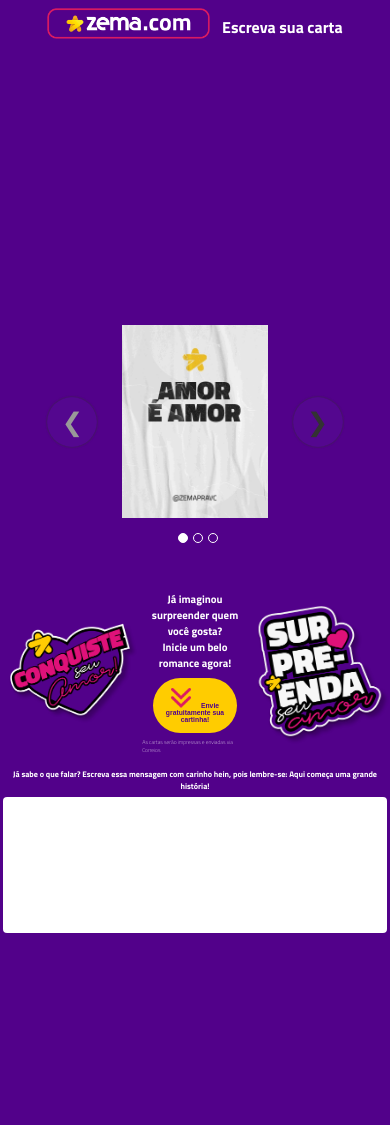
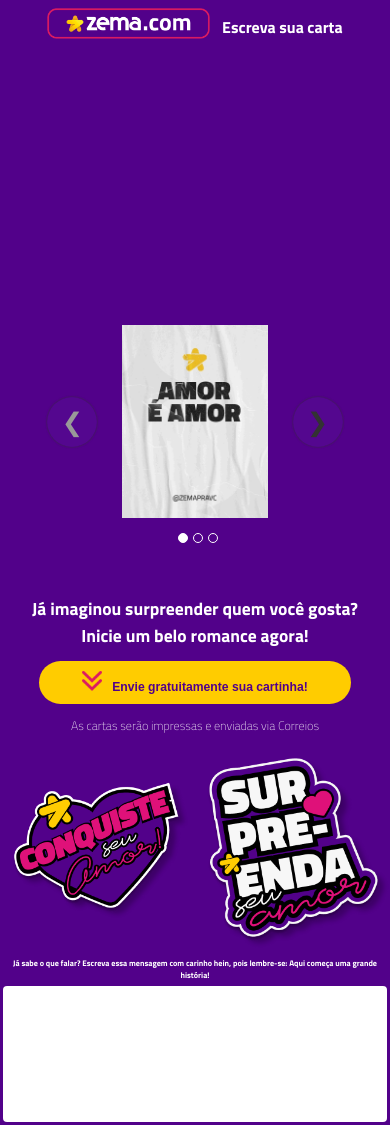
Before and after one commit to flyp-felype/lp-amor-30-dias, a Next.js app: page / in a window 390 px wide. Before the commit the page ends 935 px from the top, so only its background shows below. Built offline with nearby package versions, Linux system fonts and the light colour scheme.

Commit message:
finalizando callaction mobile

```diff
--- a/component/CallAction/index.jsx
+++ b/component/CallAction/index.jsx
@@ -7,12 +7,14 @@ import {
   Text,
   BlocoImage,
   Label,
+  ContainerMobile,
 } from './styles';
 import Conquest from '../../public/images/conquest.png';
 import Surpreenda from '../../public/images/surpreenda.png';
 import Vector from '../../public/images/Vector.png';
 function CallAction() {
   return (
+    <>
       <Container>
         <BlocoImage>
           <Image src={Conquest} layout="responsive" alt="Surpreenda Zema" />
@@ -49,6 +51,46 @@ function CallAction() {
           />
         </BlocoImage>
       </Container>
+      <ContainerMobile>
+        <div
+          style={{
+            display: 'flex',
+            flexDirection: 'column',
+            alignItems: 'center',
+            width: '100%',
+          }}>
+          <Title>
+            Já imaginou surpreender quem você gosta?
+            <br />
+            Inicie um belo romance agora!
+          </Title>
+
+          <ButtonCallAction>
+            <Image
+              src={Vector}
+              width={20}
+              height={20}
+              alt="Botão Envie gratuitamente"
+            />
+
+            <Text>Envie gratuitamente sua cartinha!</Text>
+          </ButtonCallAction>
+          <Label>As cartas serão impressas e enviadas via Correios</Label>
+        </div>
+        <div style={{display: 'flex', flexDirection: 'row'}}>
+          <BlocoImage>
+            <Image src={Conquest} layout="responsive" alt="Surpreenda Zema" />
+          </BlocoImage>
+          <BlocoImage>
+            <Image
+              src={Surpreenda}
+              layout="responsive"
+              alt="Conqueste seu amor zema"
+            />
+          </BlocoImage>
+        </div>
+      </ContainerMobile>
+    </>
   );
 }
 
--- a/component/CallAction/styles.jsx
+++ b/component/CallAction/styles.jsx
@@ -4,15 +4,34 @@ import px2vw from '../../utils/px2vw';
 export const Container = styled.div`
   display: flex;
   flex-directions: row;
-  width: 100%;
   margin-top: 40px;
+  @media (min-width: 1024px) {
+    display: flex;
+  }
+  @media (max-width: 1023px) {
+    display: none;
+  }
   justify-content: space-between;
 `;
 
+export const ContainerMobile = styled.div`
+  margin-top: 40px;
+  @media (min-width: 1024px) {
+    display: none;
+  }
+  @media (max-width: 1023px) {
+    display: block;
+  }
+`;
 export const Title = styled.h1`
   text-align: center;
   color: #fff;
-  font-size: ${px2vw(40)};
+  @media (min-width: 1024px) {
+    font-size: ${px2vw(40)};
+  }
+  @media (max-width: 1023px) {
+    font-size: ${px2vw(65)};
+  }
 `;
 
 export const ButtonCallAction = styled.button`
@@ -24,7 +43,13 @@ export const ButtonCallAction = styled.button`
   border-radius: 35px;
   color: #52018a;
   font-weight: bold;
-  font-size: ${px2vw(25)};
+  @media (min-width: 1024px) {
+    font-size: ${px2vw(25)};
+  }
+  @media (max-width: 1023px) {
+    font-size: ${px2vw(45)};
+  }
+
   border: none;
   cursor: pointer;
 `;
@@ -44,6 +69,11 @@ export const BlocoImage = styled.div`
 
 export const Label = styled.p`
   color: #fff;
-  font-size: ${px2vw(20)};
   font-weight: 100;
+  @media (min-width: 1024px) {
+    font-size: ${px2vw(25)};
+  }
+  @media (max-width: 1023px) {
+    font-size: ${px2vw(45)};
+  }
 `;
```
Lines whose indentation alone changed are shown as unchanged.
